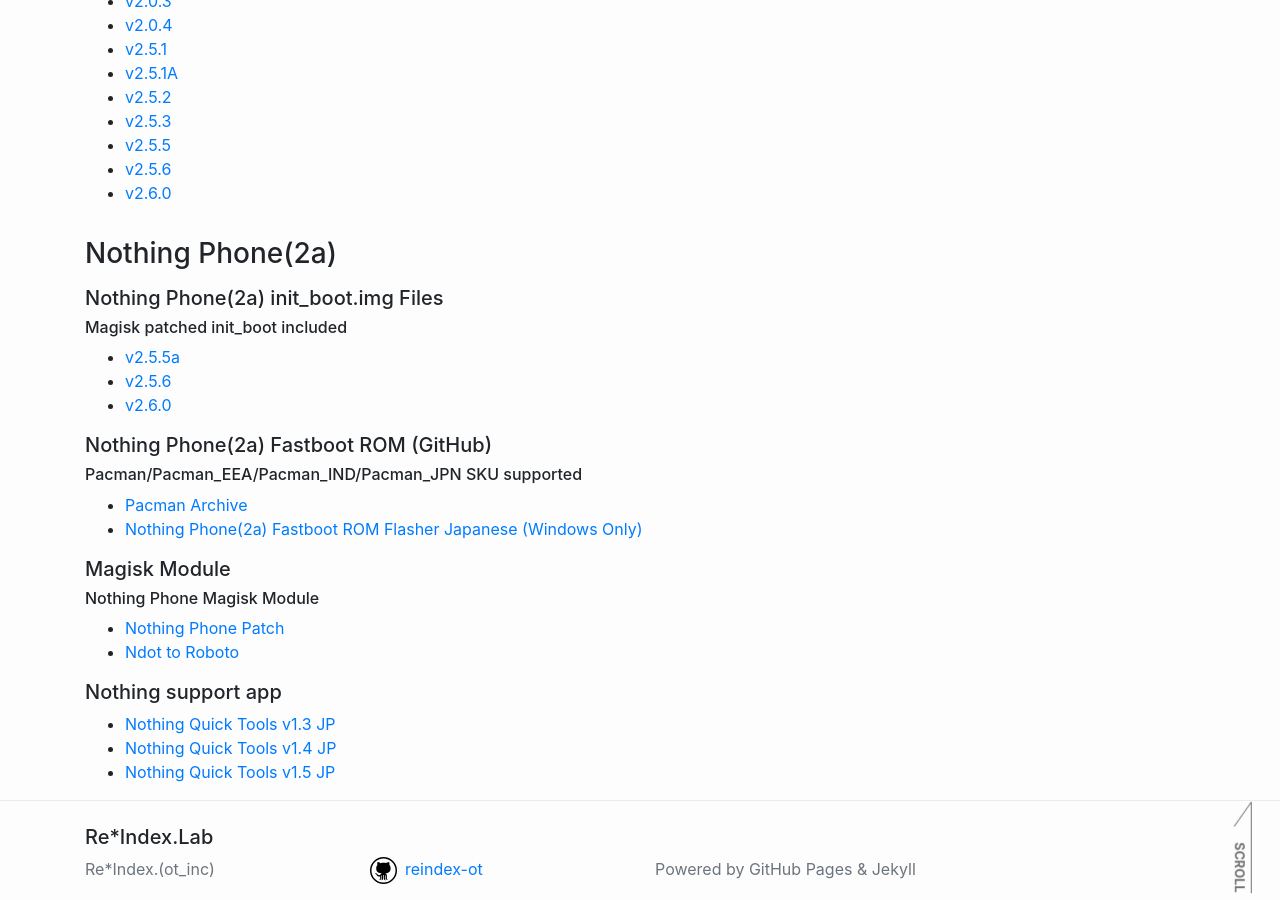
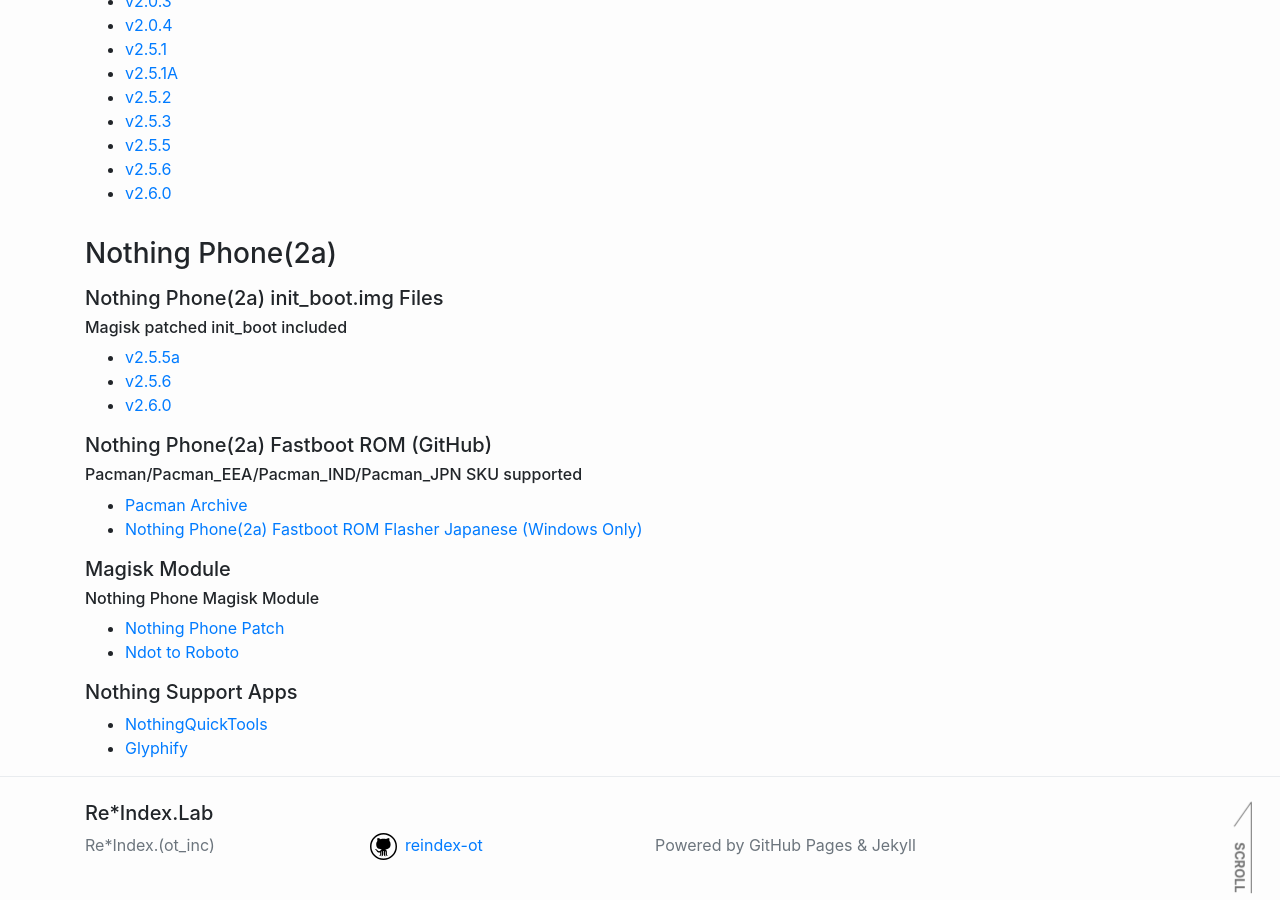
Before and after one commit to reindex-ot/reindex-ot.github.io, a Jekyll site: the page built from nothing.md, in a window 1280 px wide and 900 px high, scrolled down 3671 px. Built offline with Jekyll 4.4.1, drawn with Linux system fonts in a browser that asks for light colours.

Commit message:
Update nothing.md
Signed-off-by: Re*Index. (ot_inc) <32851879+reindex-ot@users.noreply.github.com>

```diff
--- a/nothing.md
+++ b/nothing.md
@@ -154,7 +154,6 @@ If you don't do that, you'll get bricked. Okay?
 - [Nothing Phone Patch](https://github.com/reindex-ot/magisk-module-nothing)<br>
 - [Ndot to Roboto](https://github.com/reindex-ot/Ndot-to-Roboto)<br>
 
-##### Nothing support app
-- [Nothing Quick Tools v1.3 JP](https://github.com/reindex-ot/boot.img_repo/raw/main/apk/NothingQuickTools-1.3_jp.apk)<br>
-- [Nothing Quick Tools v1.4 JP](https://github.com/reindex-ot/boot.img_repo/raw/main/apk/NothingQuickTools-1.4_jp.apk)<br>
-- [Nothing Quick Tools v1.5 JP](https://github.com/reindex-ot/boot.img_repo/raw/main/apk/NothingQuickTools-1.5_jp.apk)<br>
+##### Nothing Support Apps
+- [NothingQuickTools](https://github.com/DylanAkp/NothingQuickTools)
+- [Glyphify](https://github.com/Fr4nKB/Glyphify)
```
